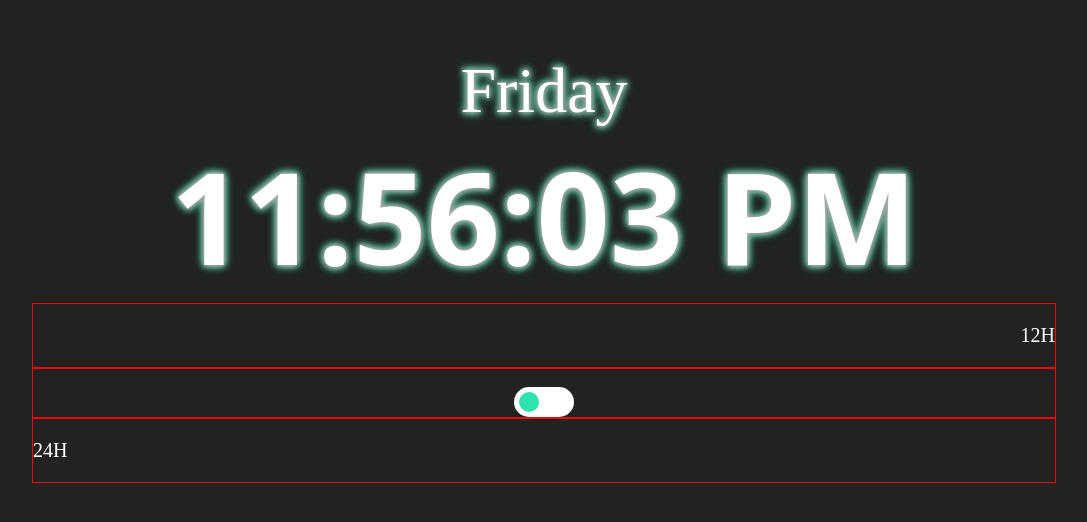
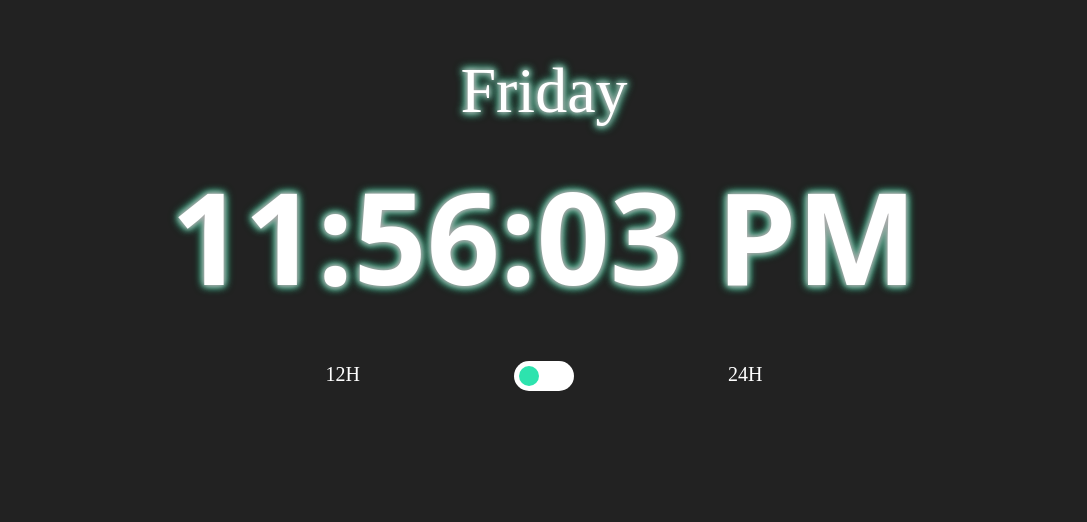
Before and after one commit to Austinb96/JS_Clock, a website built with webpack: page src/views/index.html in a window 1280 px wide. Shown: the part 114-636 px from the top of the page, without its empty margins (104-1191 px from the left). Built offline with nearby package versions, Linux system fonts and the light colour scheme.

Commit message:
setup grid and assigned divs

```diff
--- a/src/assets/sass/layout/_grid.scss
+++ b/src/assets/sass/layout/_grid.scss
@@ -1,21 +1,72 @@
 .grid-container{
-  display: grid;
+  margin-left: auto;
+  margin-right: auto;
+  padding-left: 15px;
+  padding-right: 15px;
 }
 
-.grid-template-3{
- grid-template-columns: repeat(3, 1fr);
+@media (min-width: 768px){
+  .grid-container{
+    width: 750px;
+  }
 }
 
-.grid-template-12{
+@media (min-width: 992px){
+  .grid-container {
+    width: 970px;
+  }
+}
+
+@media (min-width: 1200px) {
+  .grid-container{
+    width: 1170px;
+  }
+}
+
+.grid-row-3{
+  display: grid;
+  grid-template-columns: repeat(3, 1fr);
+  grid-gap: 20px;
+}
+
+.grid-row-12{
   grid-template-columns: repeat(12, 1fr);
 }
+
+.grid-xs-1{
+  grid-column: span 1;
+}
+
+.grid-xs-2{
+  grid-column: span 2;
+}
+
+
+.grid-xs-3{
+  grid-column: span 3;
+}
+
+@media (min-width: 768px){
+  .grid-sm-1{
+    grid-column: span 1;
+  }
+}
+
+@media (min-width: 992px){
+  .grid-md-1{
+    grid-column: span 1;
+  }
+}
+
+@media (min-width: 1200px) {
+  .grid-lg-1{
+    grid-column: span 1;
+  }
+}
+
 
 .grid-center{
   margin: auto;
   padding: 20vh 0 0 0;
   width: 80%;
 }
-
-.grid-3 {
-  grid-auto-columns: 3fr;
-}
--- a/src/views/index.html
+++ b/src/views/index.html
@@ -5,18 +5,18 @@
         <title>JS Clock</title>
     </head>
     <body>
-        <div class="grid-container grid-center">
-            <div id="dayOfWeek" class="dayOfWeek neonText text-center"></div>
-            <h1 id="clock" class="neonText text-center"></h1>
-            <div class="toggle debug grid-template-12">
-                <div class = "grid-3">
+        <div class="grid-container grid-row-3  grid-center">
+            <div id="dayOfWeek" class="dayOfWeek  grid-xs-3 neonText text-center grid"></div>
+            <h1 id="clock" class="neonText grid-xs-3 text-center"></h1>
+            <div class="toggle grid-xs-3 grid-row-3">
+                <div>
                     <p class="text-right">12H</p>
                 </div>
                 <div class="toggle-input">
                     <input type="checkbox" id="militaryTimeToggle">
                     <label for="militaryTimeToggle"></label>
                 </div>
-                <div class="grid-3">
+                <div>
                     <p>24H</p>
                 </div>
 
```
